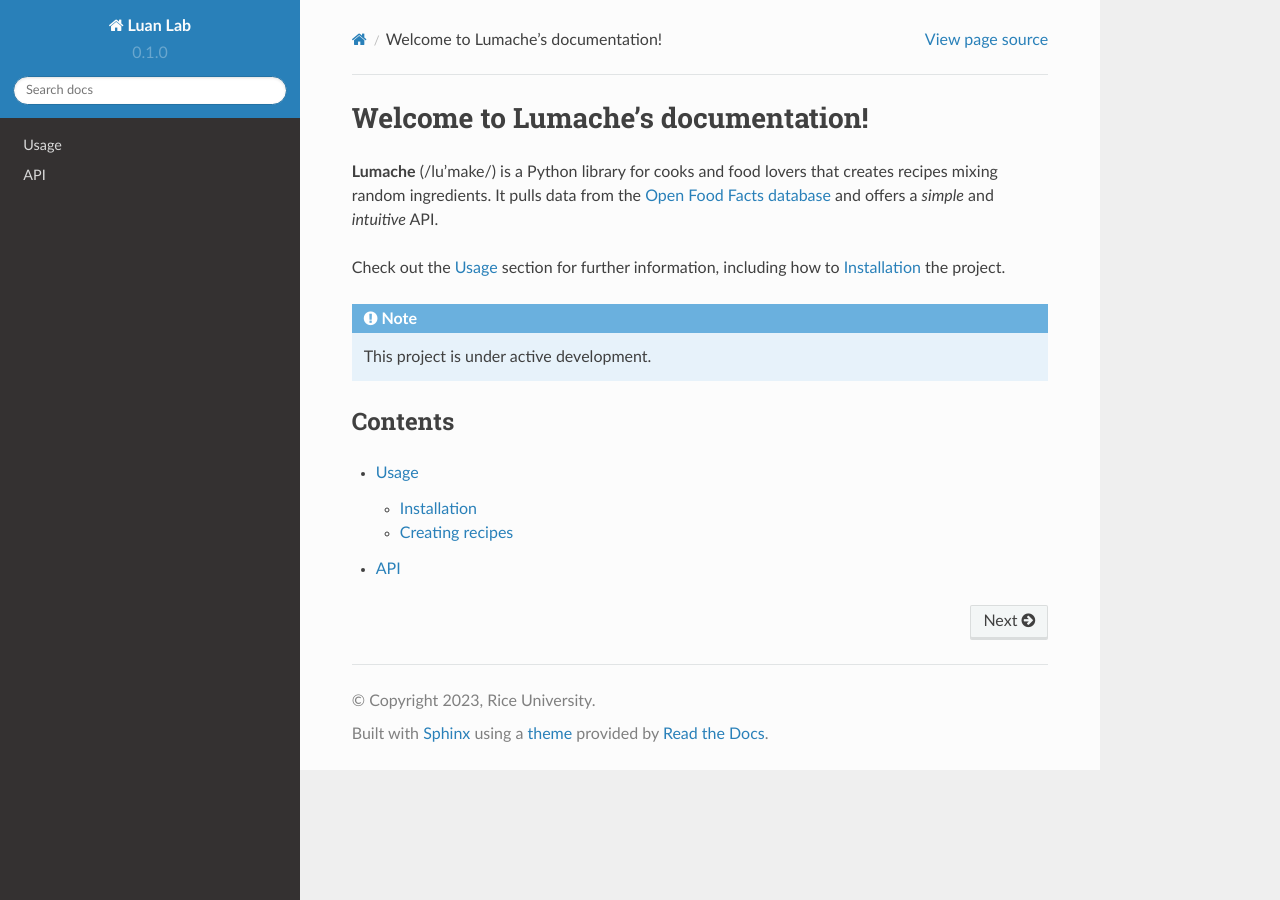
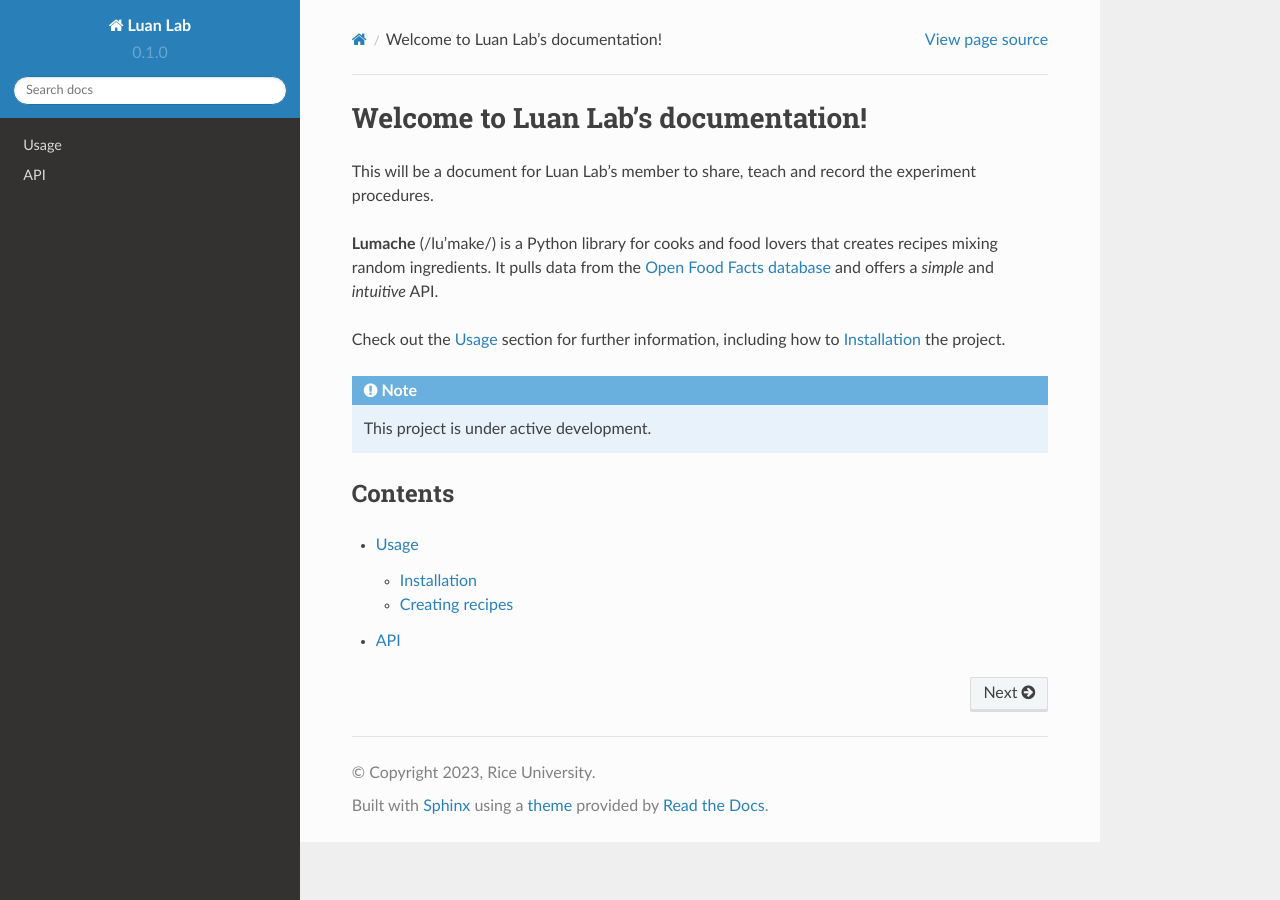
Before and after one commit to Azybear1/Luan-Lab, a Sphinx documentation site: the page built from docs/source/index.rst, in a window 1280 px wide. Built offline with Sphinx 7.4.7 and the Read the Docs theme 2.0.0, drawn with Linux system fonts in a browser that asks for light colours.

Commit message:
Update index.rst

```diff
--- a/docs/source/index.rst
+++ b/docs/source/index.rst
@@ -1,5 +1,8 @@
-Welcome to Lumache's documentation!
+Welcome to Luan Lab's documentation!
 ===================================
+
+This will be a document for Luan Lab's member to share, teach and record the experiment procedures.
+
 
 **Lumache** (/lu'make/) is a Python library for cooks and food lovers
 that creates recipes mixing random ingredients.
```
